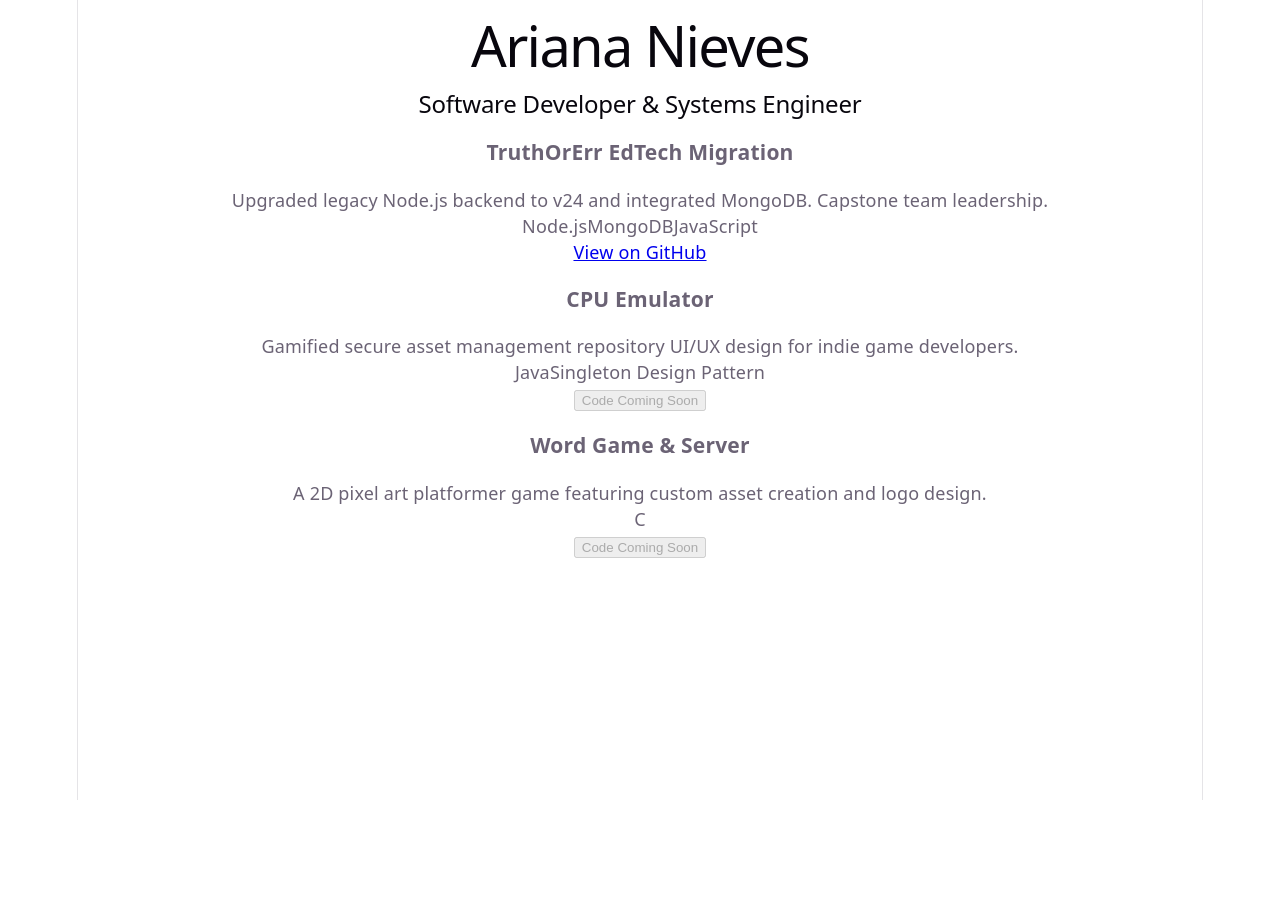
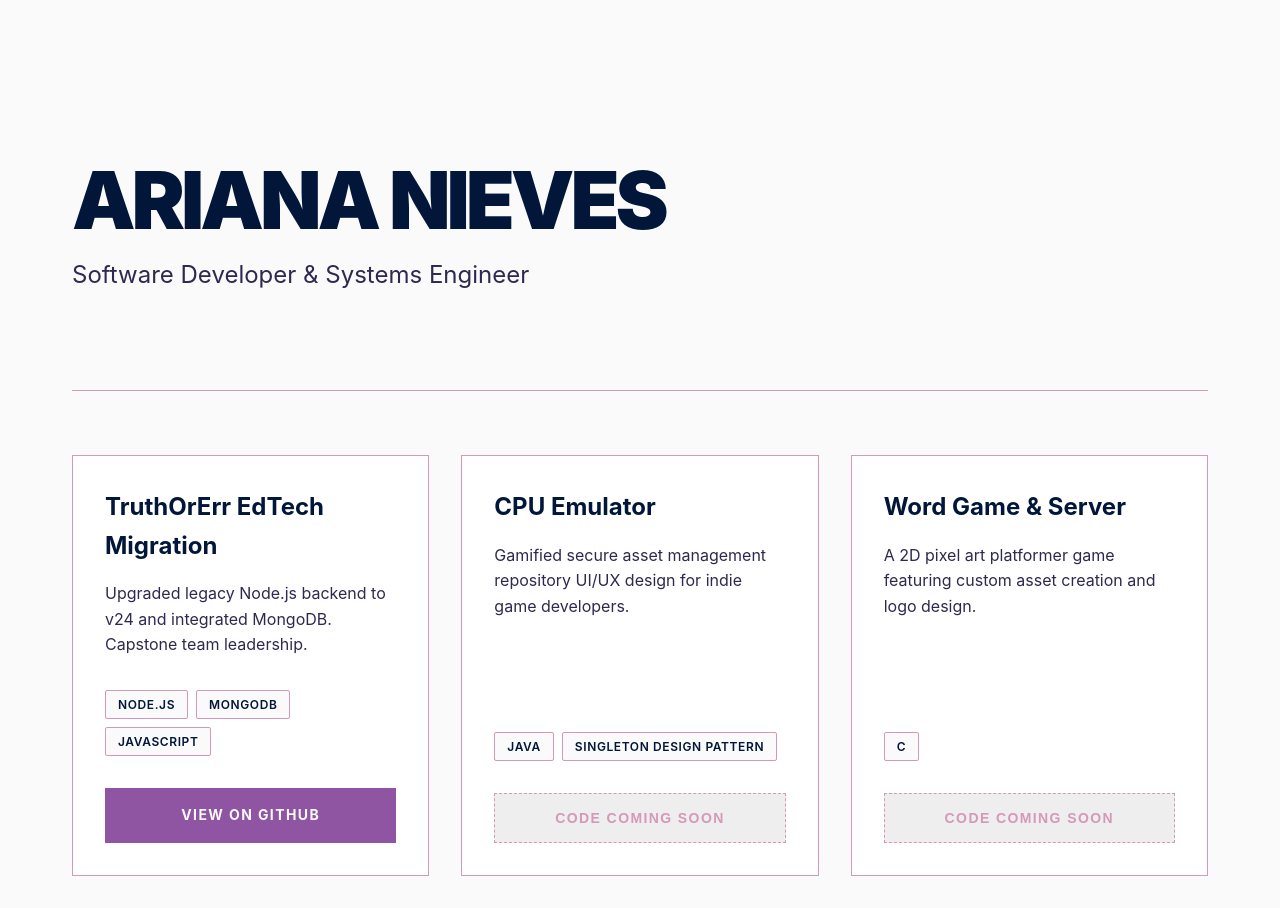
Before and after one commit to acnieves1/acnieves1.github.io, a React (Vite) app: page / in a window 1280 px wide. Before the commit the page ends 800 px from the top, so only its background shows below. Built offline with nearby package versions, Linux system fonts and the light colour scheme.

Commit message:
Update CSS to purple theme

```diff
--- a/src/index.css
+++ b/src/index.css
@@ -1,111 +1,173 @@
+/* Light Mode */
 :root {
-  --text: #6b6375;
-  --text-h: #08060d;
-  --bg: #fff;
-  --border: #e5e4e7;
-  --code-bg: #f4f3ec;
-  --accent: #aa3bff;
-  --accent-bg: rgba(170, 59, 255, 0.1);
-  --accent-border: rgba(170, 59, 255, 0.5);
-  --social-bg: rgba(244, 243, 236, 0.5);
-  --shadow:
-    rgba(0, 0, 0, 0.1) 0 10px 15px -3px, rgba(0, 0, 0, 0.05) 0 4px 6px -2px;
+  /* Backgrounds */
+  --bg-main: #fafafa;
+  --bg-card: #fff;
 
-  --sans: system-ui, 'Segoe UI', Roboto, sans-serif;
-  --heading: system-ui, 'Segoe UI', Roboto, sans-serif;
-  --mono: ui-monospace, Consolas, monospace;
+  /* Text: Darkest palette colors for high readability */
+  --text-main: #011638;     /* Prussian Blue */
+  --text-muted: #2e294e;    /* Space Indigo */
 
-  font: 18px/145% var(--sans);
-  letter-spacing: 0.18px;
-  color-scheme: light dark;
-  color: var(--text);
-  background: var(--bg);
-  font-synthesis: none;
-  text-rendering: optimizeLegibility;
-  -webkit-font-smoothing: antialiased;
-  -moz-osx-font-smoothing: grayscale;
+  /* Accents & Borders: Soft purples */
+  --accent-color: #9055a2;  /* Amethyst */
+  --accent-hover: #7a468c;  /* Deepened Amethyst for hover */
+  --border-color: #d499b9;  /* Lilac dividers */
 
-  @media (max-width: 1024px) {
-    font-size: 16px;
+  /* Placeholders */
+  --disabled-bg: #eeeeee;
+  --disabled-text: #d499b9; /* Lilac */
+
+  --font-main: 'Inter', system-ui, -apple-system, sans-serif;
+}
+
+/* Dark Mode */
+@media (prefers-color-scheme: dark) {
+  :root {
+    /* Backgrounds */
+    --bg-main: #0a0a0a;
+    --bg-card: #141414;
+
+    /* Text */
+    --text-main: #f3f3f3;
+    --text-muted: #888888;
+
+    /* Accents & Borders */
+    --accent-color: #9055A2;
+    --accent-hover: #A86CBF;
+    --border-color: #333333;
+
+    /* Placeholders */
+    --disabled-bg: #222222;
+    --disabled-text: #555555;
   }
 }
 
-@media (prefers-color-scheme: dark) {
-  :root {
-    --text: #9ca3af;
-    --text-h: #f3f4f6;
-    --bg: #16171d;
-    --border: #2e303a;
-    --code-bg: #1f2028;
-    --accent: #c084fc;
-    --accent-bg: rgba(192, 132, 252, 0.15);
-    --accent-border: rgba(192, 132, 252, 0.5);
-    --social-bg: rgba(47, 48, 58, 0.5);
-    --shadow:
-      rgba(0, 0, 0, 0.4) 0 10px 15px -3px, rgba(0, 0, 0, 0.25) 0 4px 6px -2px;
-  }
-
-  #social .button-icon {
-    filter: invert(1) brightness(2);
-  }
+/* Skeleton */
+* {
+  box-sizing: border-box;
+  margin: 0;
+  padding: 0;
 }
 
 body {
-  margin: 0;
+  background-color: var(--bg-main);
+  color: var(--text-main);
+  font-family: var(--font-main);
+  line-height: 1.6;
+  -webkit-font-smoothing: antialiased;
 }
 
-#root {
-  width: 1126px;
-  max-width: 100%;
+.portfolio-container {
+  max-width: 1200px;
   margin: 0 auto;
-  text-align: center;
-  border-inline: 1px solid var(--border);
-  min-height: 100svh;
+  padding: 2rem;
+}
+
+/* Typography - Hero */
+.hero-section {
+  text-align: left;
+  padding: 8rem 0 6rem 0;
+  border-bottom: 1px solid var(--border-color);
+  margin-bottom: 4rem;
+}
+
+.hero-section h1 {
+  font-size: clamp(3rem, 8vw, 5rem);
+  font-weight: 900;
+  letter-spacing: -0.05em;
+  text-transform: uppercase;
+  margin-bottom: 1rem;
+  line-height: 1;
+}
+
+.hero-section h2 {
+  font-size: 1.5rem;
+  color: var(--text-muted);
+  font-weight: 400;
+  max-width: 600px;
+}
+
+/* Projects Layout */
+.projects-grid {
+  display: grid;
+  grid-template-columns: repeat(auto-fill, minmax(320px, 1fr));
+  gap: 2rem;
+}
+
+.project-card {
+  background-color: var(--bg-card);
+  border: 1px solid var(--border-color);
+  padding: 2rem;
   display: flex;
   flex-direction: column;
-  box-sizing: border-box;
+  transition: transform 0.2s ease, border-color 0.2s ease, box-shadow 0.2s ease;
 }
 
-h1,
-h2 {
-  font-family: var(--heading);
-  font-weight: 500;
-  color: var(--text-h);
+.project-card:hover {
+  transform: translateY(-5px);
+  border-color: var(--accent-color);
+  box-shadow: 0 10px 20px rgba(144, 85, 162, 0.15);
 }
 
-h1 {
-  font-size: 56px;
-  letter-spacing: -1.68px;
-  margin: 32px 0;
-  @media (max-width: 1024px) {
-    font-size: 36px;
-    margin: 20px 0;
-  }
-}
-h2 {
-  font-size: 24px;
-  line-height: 118%;
-  letter-spacing: -0.24px;
-  margin: 0 0 8px;
-  @media (max-width: 1024px) {
-    font-size: 20px;
-  }
-}
-p {
-  margin: 0;
+.project-card h3 {
+  font-size: 1.5rem;
+  margin-bottom: 1rem;
+  font-weight: 700;
 }
 
-code,
-.counter {
-  font-family: var(--mono);
-  display: inline-flex;
-  border-radius: 4px;
-  color: var(--text-h);
+.project-card p {
+  color: var(--text-muted);
+  margin-bottom: 2rem;
+  flex-grow: 1;
 }
 
-code {
-  font-size: 15px;
-  line-height: 135%;
-  padding: 4px 8px;
-  background: var(--code-bg);
+/* Components (badges & buttons) */
+.tech-stack {
+  display: flex;
+  flex-wrap: wrap;
+  gap: 0.5rem;
+  margin-bottom: 2rem;
 }
+
+.badge {
+  background-color: var(--bg-main);
+  color: var(--text-main);
+  border: 1px solid var(--border-color);
+  font-size: 0.75rem;
+  padding: 0.25rem 0.75rem;
+  border-radius: 2px;
+  text-transform: uppercase;
+  letter-spacing: 0.05em;
+  font-weight: 600;
+}
+
+.btn-active, .btn-disabled {
+  display: block;
+  text-align: center;
+  padding: 1rem 1.5rem;
+  font-weight: 700;
+  text-decoration: none;
+  text-transform: uppercase;
+  letter-spacing: 0.1em;
+  font-size: 0.875rem;
+  transition: all 0.2s ease;
+  width: 100%;
+}
+
+.btn-active {
+  background-color: var(--accent-color);
+  color: #fafafa;
+  border: none;
+  cursor: pointer;
+}
+
+.btn-active:hover {
+  background-color: var(--accent-hover);
+}
+
+.btn-disabled {
+  background-color: var(--disabled-bg);
+  color: var(--disabled-text);
+  cursor: not-allowed;
+  border: 1px dashed var(--disabled-text);
+}
```
